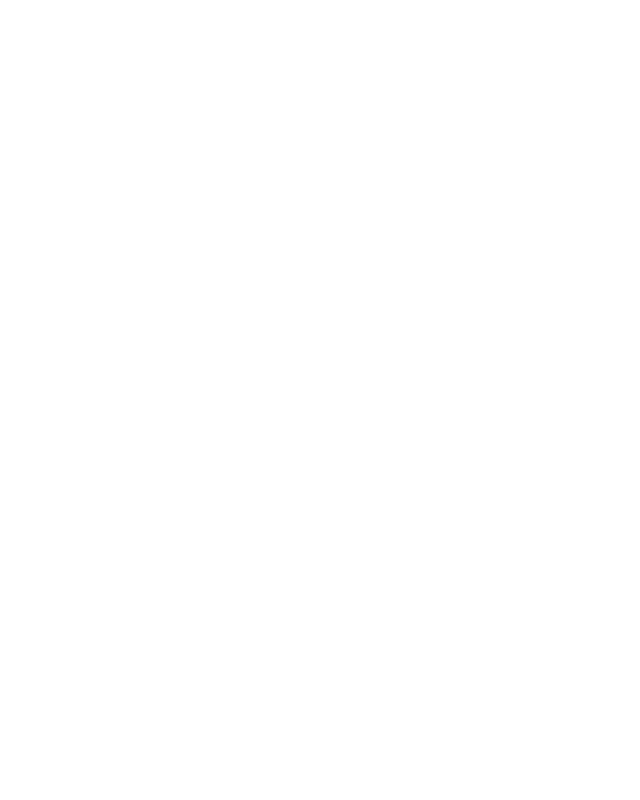
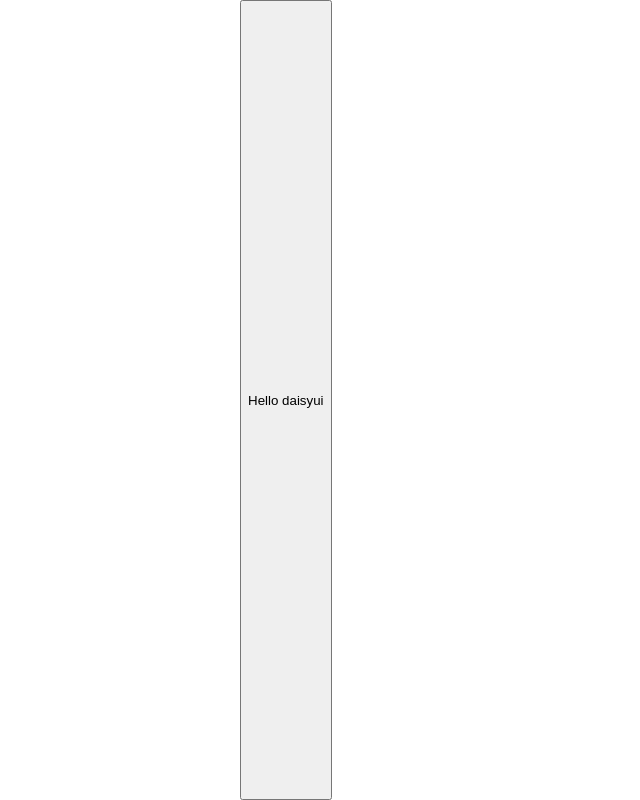
Before and after one commit to YangGong-Zi/Miyoushe-for-VScode, a Vue app in the folder web/: page /browse in a window 1280 px wide. Before the commit this address had no page. Shown: the whole page, without its empty margins (0-640 px from the left). Built offline with nearby package versions, Linux system fonts and the light colour scheme.

Commit message:
feat：细节修改

```diff
--- a/web/src/router/index.ts
+++ b/web/src/router/index.ts
@@ -1,13 +1,13 @@
 import { createRouter, createWebHistory } from 'vue-router'
 import HomeView from '../views/HomeView.vue'
 import AboutView from '../views/AboutView.vue';
-import browse from '@/views/browse.vue';
+import BrowseView from '../views/BrowseView.vue';
 
 const router = createRouter({
   history: createWebHistory(import.meta.env.BASE_URL),
   routes: [
     {
-      path: '/home',
+      path: '/',
       name: 'home',
       component: HomeView
     },
@@ -20,9 +20,9 @@ const router = createRouter({
       component: AboutView
     },
     {
-      path: '/',
-      name: 'browse',
-      component: browse
+      path: '/browse',
+      name: 'Browse',
+      component: BrowseView
     },
   ]
 })
--- /dev/null
+++ b/web/src/views/BrowseView.vue
@@ -0,0 +1,19 @@
+<script setup lang="ts">
+import { ref } from 'vue'
+const src = ref('http://42.194.198.23')
+</script>
+
+<template>
+  <main class="main">
+    <button class="btn btn-primary">Hello daisyui</button>
+
+  </main>
+</template>
+<style>
+.main {
+  width: 100%;
+  height: 100%;
+  display: flex;
+  overflow: hidden;
+}
+</style>
```
